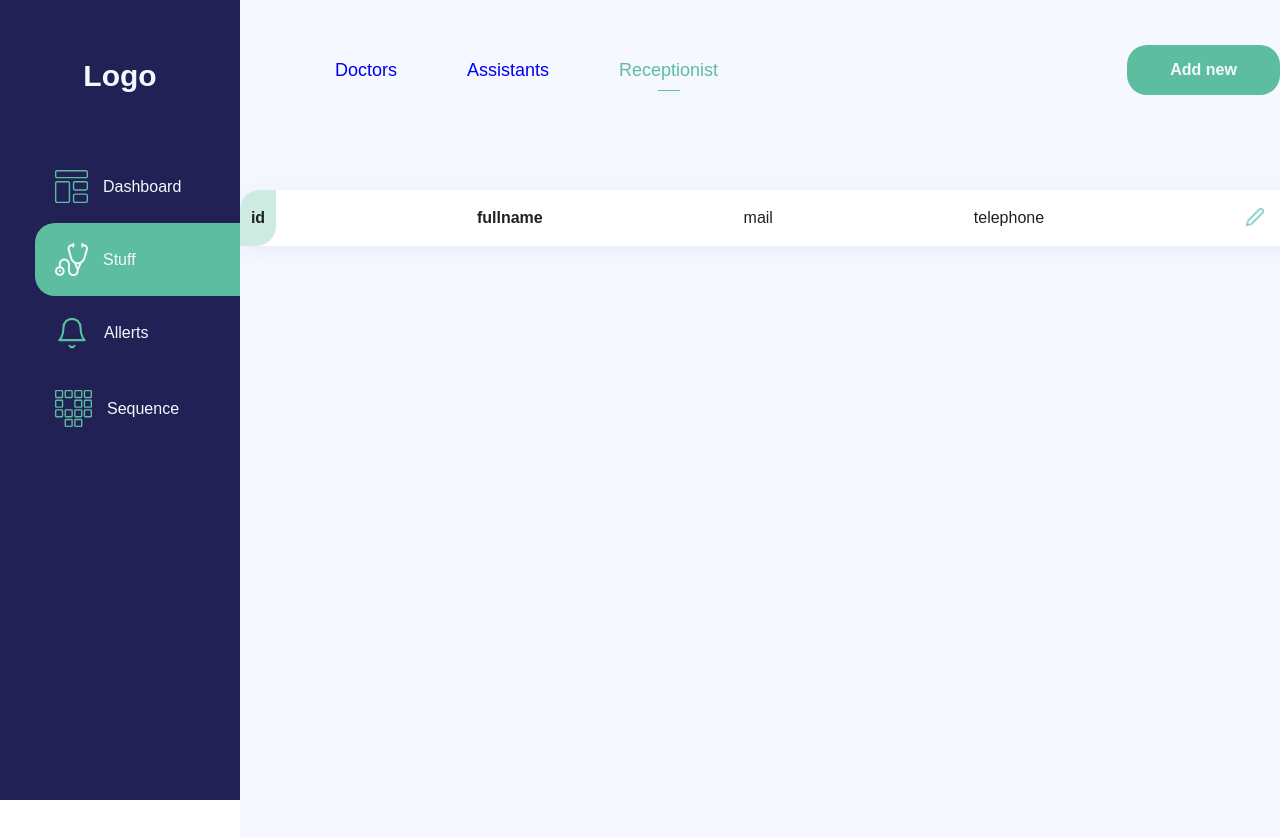
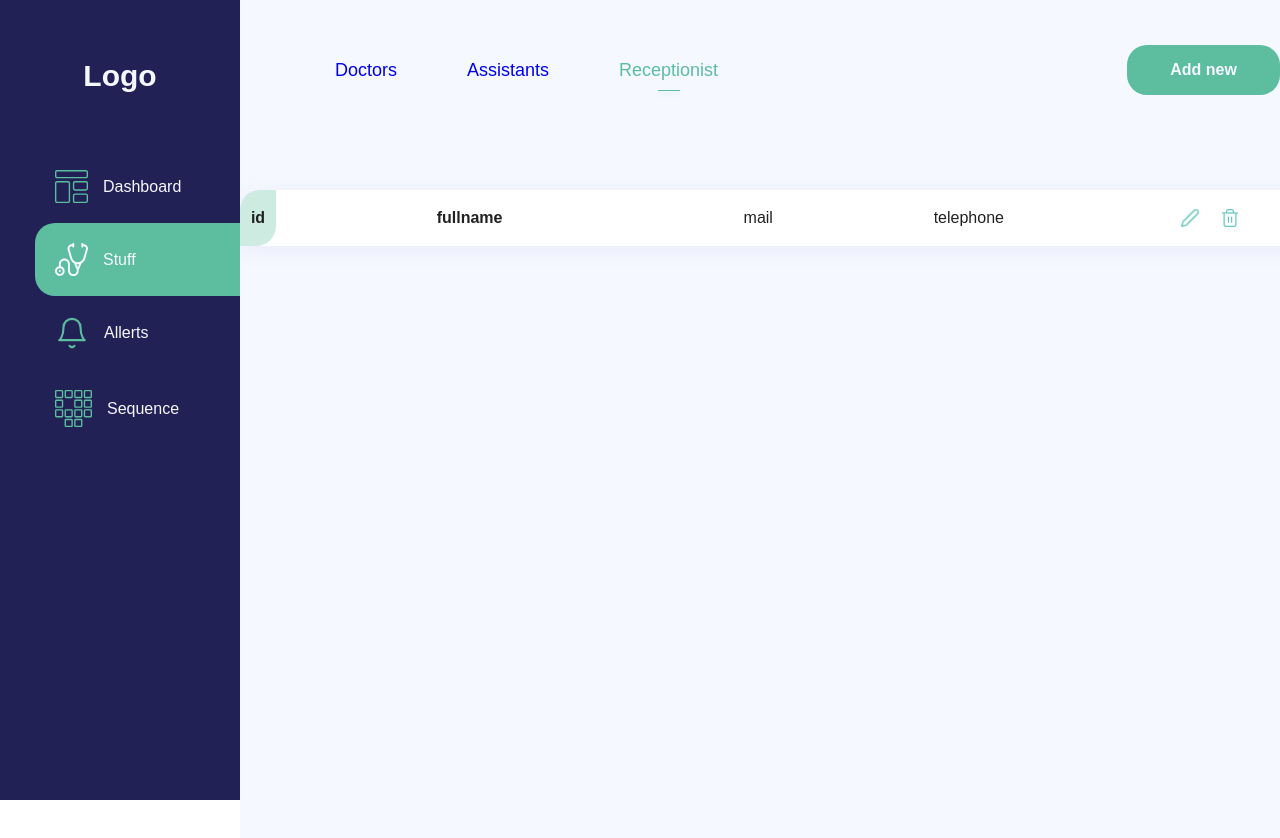
Before and after one commit to StasKlepikov/smart-track, a React (Create React App) app: page /stuff/receptionist in a window 1280 px wide. Shown: the top 838 px of the page. Built offline with nearby package versions, Linux system fonts and the light colour scheme; no server answers.

Commit message:
style: Updated styling for the Stuff page

```diff
--- a/src/components/mainPage/stuff/StuffElement.scss
+++ b/src/components/mainPage/stuff/StuffElement.scss
@@ -15,10 +15,12 @@
     display: flex;
     justify-content: space-between;
     align-items: center;
+    flex-flow: row wrap;
+    align-items: stretch;
     width: 1100px;
     height: 56px;
     margin-bottom: 5px;
-    padding-right: 15px;
+    padding-right: 20px;
     border-radius: 20px 0px;
     background: #FFF;
     box-shadow: 0px 4px 20px 0px rgba(178, 178, 233, 0.19);
@@ -35,6 +37,14 @@
         font-weight: 400;
     }
 
+    .flex-element {
+        display: flex;
+        align-items: center;
+        justify-content: center;
+        flex-grow: 1;
+        height: 100%;
+    }
+
     .worker__id {
         display: flex;
         align-items: center;
@@ -47,20 +57,43 @@
     }
 
     .worker__name {
-        display: flex;
+        flex-grow: 2;
     }
 
-    .worker__btns button {
+    .worker__mail {
+
+    }
+
+    .worker__phone {
+
+    }
+
+    .worker__allerts {
+
+    }
+
+    .worker__room {
+
+    }
+
+    .worker__btns {
+        display: flex;
+        align-items: center;
+        height: 100%;
+        width: 60px;
+        margin-left: 15px;
+
+        button {
             width: 20px;
             height: 20px;
             background: initial;
-        margin-right: 20px;
             background-position: 0 0;
             background-repeat: no-repeat;
             background-size: contain;
 
             &:nth-child(1) {
                 background-image: url('../../../assets/icons/edit.png');
+                margin-right: 20px;
             }
 
             &:nth-child(2) {
@@ -68,3 +101,4 @@
             }
         }
     }
+}
--- a/src/components/mainPage/stuff/assistants/assistantElement/AssistantElement.tsx
+++ b/src/components/mainPage/stuff/assistants/assistantElement/AssistantElement.tsx
@@ -8,16 +8,16 @@ export const AssistantElement = () => {
             <div className="worker__id">
                 <h3>id</h3>
             </div>
-            <div className="worker__name">
+            <div className="worker__name flex-element">
                 <h3>fullname</h3>
             </div>
-            <div className="worker__mail">
+            <div className="worker__mail flex-element">
                 <p>mail</p>
             </div>
-            <div className="worker__phone">
+            <div className="worker__phone flex-element">
                 <p>telephone</p>
             </div>
-            <div className="worker__btns">
+            <div className="worker__btns flex-element">
                 <button title='Edit'></button>
                 <button title='Delete'></button>
             </div>
--- a/src/components/mainPage/stuff/doctors/doctorElement/DoctorElement.tsx
+++ b/src/components/mainPage/stuff/doctors/doctorElement/DoctorElement.tsx
@@ -38,18 +38,20 @@ export const DoctorElement = ({ doctor, index }: DoctorElementProps) => {
             <div className="worker__id">
                 <h3>{index}</h3>
             </div>
-            <div className="worker__name">
+            <div className="worker__name flex-element">
                 <h3>{doctor.fullname}</h3>
             </div>
-            <div className="worker__mail">
+            <div className="worker__mail flex-element">
                 <p>{doctor.mail}</p>
             </div>
-            <div className="worker__phone">
+            <div className="worker__phone flex-element">
                 <p>{doctor.phone}</p>
             </div>
-            {doctor.allerts?.map((allert) => <DoctorMicroAllert allert={allert} />)}
-            <div className="worker__room">
-                <p>Room: {doctor.room}</p>
+            <div className="worker__allerts flex-element">
+                {doctor.allerts?.map((allert) => <DoctorMicroAllert allert={allert} />)}
+            </div>
+            <div className="worker__room flex-element">
+                <p>Rooms {doctor.room}</p>
             </div>
             <div className="worker__btns">
                 <button title='Edit' onClick={()=> handleEdit()}></button>
--- a/src/components/mainPage/stuff/receptionist/receptionistElement/ReceptionistElement.tsx
+++ b/src/components/mainPage/stuff/receptionist/receptionistElement/ReceptionistElement.tsx
@@ -7,16 +7,16 @@ export const ReceptionistElement = () => {
             <div className="worker__id">
                 <h3>id</h3>
             </div>
-            <div className="worker__name">
+            <div className="worker__name flex-element">
                 <h3>fullname</h3>
             </div>
-            <div className="worker__mail">
+            <div className="worker__mail flex-element">
                 <p>mail</p>
             </div>
-            <div className="worker__phone">
+            <div className="worker__phone flex-element">
                 <p>telephone</p>
             </div>
-            <div className="worker__btns">
+            <div className="worker__btns flex-element">
                 <button></button>
                 <button></button>
             </div>
```
Also changed, not shown: src/components/mainPage/stuff/receptionist/receptionistElement/ReceptionistElement.scss (deleted). Lines whose indentation alone changed are shown as unchanged.
